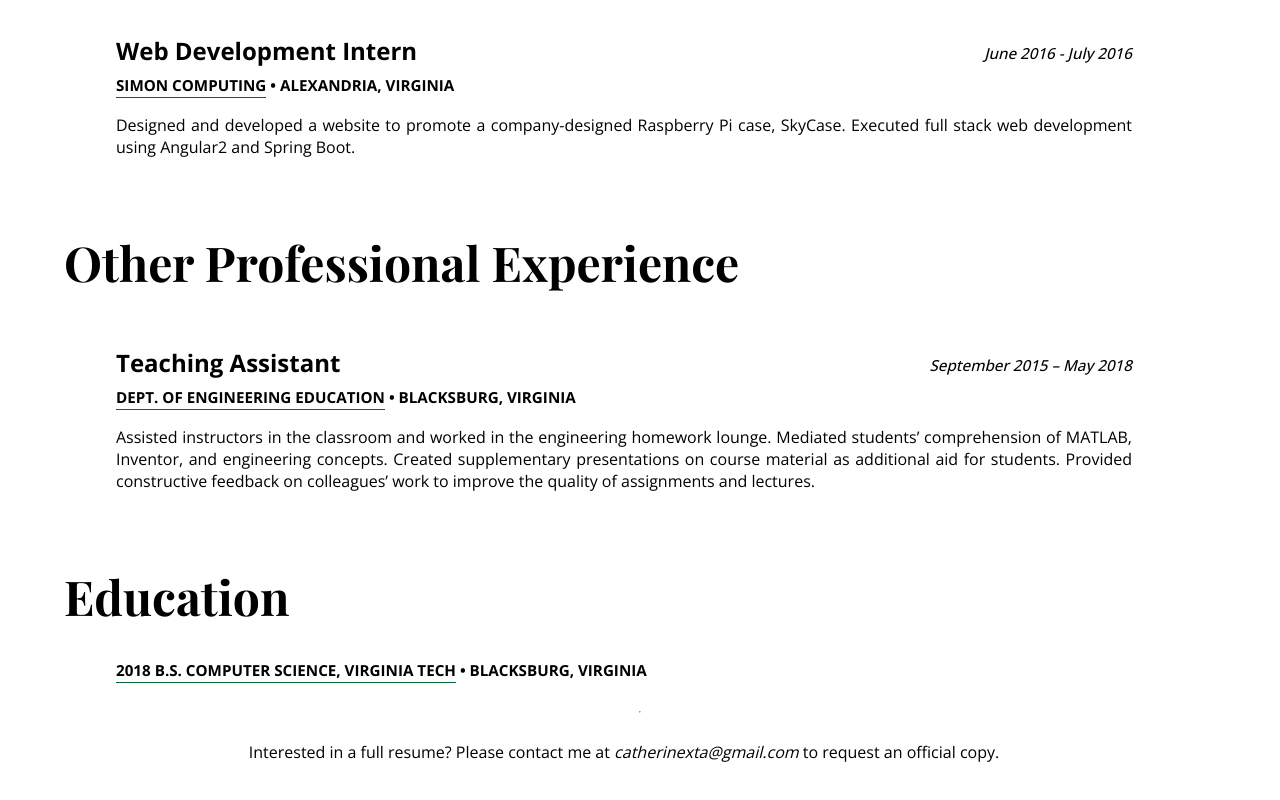
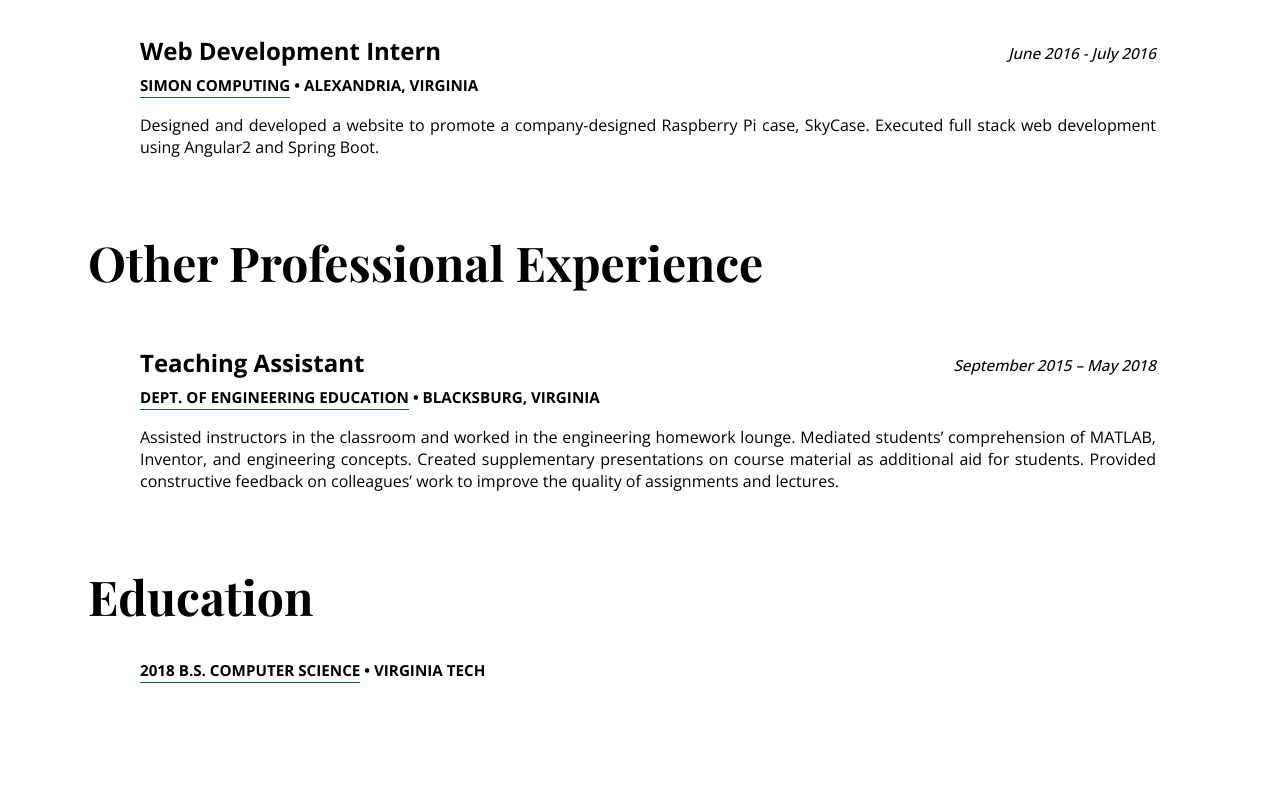
Before and after one commit to catherinexta/catherineta, a React (Create React App) app: page /resume in a window 1280 px wide. Shown: the part 682-1482 px from the top of the page. After the commit the page ends 1429 px from the top, so only its background shows below. Built offline with nearby package versions, Linux system fonts and the light colour scheme; a web font is replaced by a local one.

Commit message:
fix styles

```diff
--- a/src/features/portolio/portolio.tsx
+++ b/src/features/portolio/portolio.tsx
@@ -3,6 +3,7 @@ import * as React from 'react';
 import Grid from '@material-ui/core/Grid';
 import GridList from '@material-ui/core/GridList';
 import GridListTile from '@material-ui/core/GridListTile';
+import { WithStyles, withStyles, createStyles } from '@material-ui/core/styles';
 
 import { tileData } from './tile-data';
 import PortfolioModal from './modal';
@@ -14,7 +15,19 @@ interface IPortfolioState {
   source: string;
 }
 
-class Portfolio extends React.Component {
+const styles = () =>
+  createStyles({
+    gridTile: {
+      '&:hover': {
+        cursor: 'pointer'
+      }
+    }
+  });
+
+class Portfolio extends React.Component<
+  WithStyles<typeof styles>,
+  IPortfolioState
+> {
   readonly state: IPortfolioState = {
     modalOpen: false,
     title: '',
@@ -37,6 +50,7 @@ class Portfolio extends React.Component {
 
   render() {
     const { modalOpen, title, description, source } = this.state;
+    const { classes } = this.props;
 
     return (
       <div>
@@ -48,6 +62,7 @@ class Portfolio extends React.Component {
                   <GridListTile
                     key={img.source + idx}
                     cols={1}
+                    className={classes.gridTile}
                     // tslint:disable-next-line jsx-no-lambda
                     onClick={() =>
                       this.handleOpen(img.source, img.title, img.description)
@@ -73,4 +88,4 @@ class Portfolio extends React.Component {
   }
 }
 
-export default Portfolio;
+export default withStyles(styles)(Portfolio);
--- a/src/features/resume/resume.tsx
+++ b/src/features/resume/resume.tsx
@@ -6,7 +6,7 @@ import { createStyles, withStyles, WithStyles } from '@material-ui/core/styles';
 const styles = () =>
   createStyles({
     section: {
-      minHeight: '100%'
+      marginLeft: '8px'
     },
     date: {
       textAlign: 'right',
@@ -28,14 +28,14 @@ const Resume = (props: WithStyles<typeof styles>) => {
   const { classes } = props;
 
   return (
-    <Grid container spacing={40} direction="column" justify="space-evenly">
+    <Grid container spacing={40} direction="column">
       <Grid
         item
         xs={12}
-        className={classes.section}
         container
         spacing={32}
         justify="center"
+        className={classes.section}
       >
         <Grid item xs={12}>
           <h1>Work Experience</h1>
@@ -179,28 +179,12 @@ const Resume = (props: WithStyles<typeof styles>) => {
           <Grid item xs={12}>
             <h3>
               <span className={classes.company}>
-                2018 B.S. Computer Science, Virginia Tech
+                2018 B.S. Computer Science
               </span>{' '}
-              • Blacksburg, Virginia
+              • Virginia Tech
             </h3>
           </Grid>
         </Grid>
-      </Grid>
-
-      <hr />
-
-      <Grid
-        item
-        xs={12}
-        className={classes.section}
-        container
-        spacing={32}
-        justify="center"
-      >
-        <p>
-          Interested in a full resume? Please contact me at{' '}
-          <i>catherinexta@gmail.com</i> to request an official copy.
-        </p>
       </Grid>
     </Grid>
   );
```
